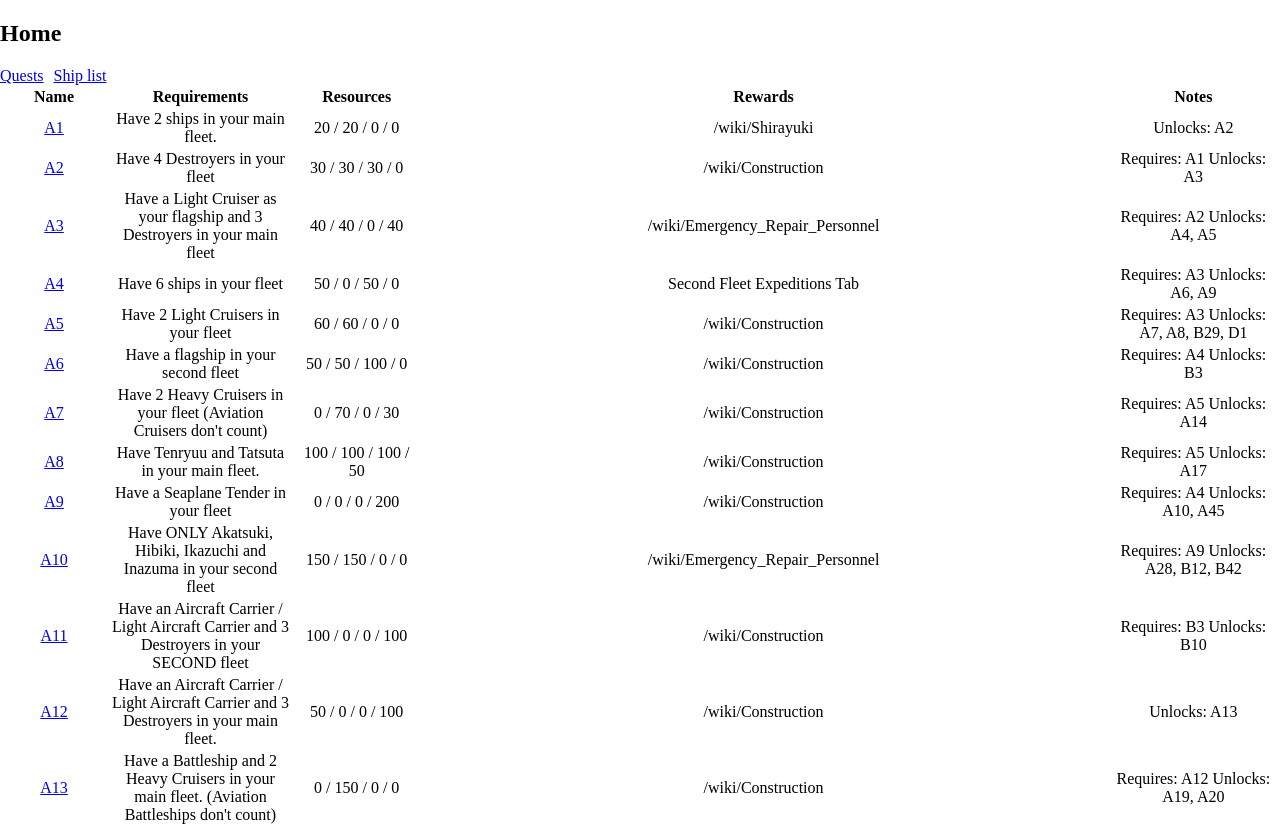
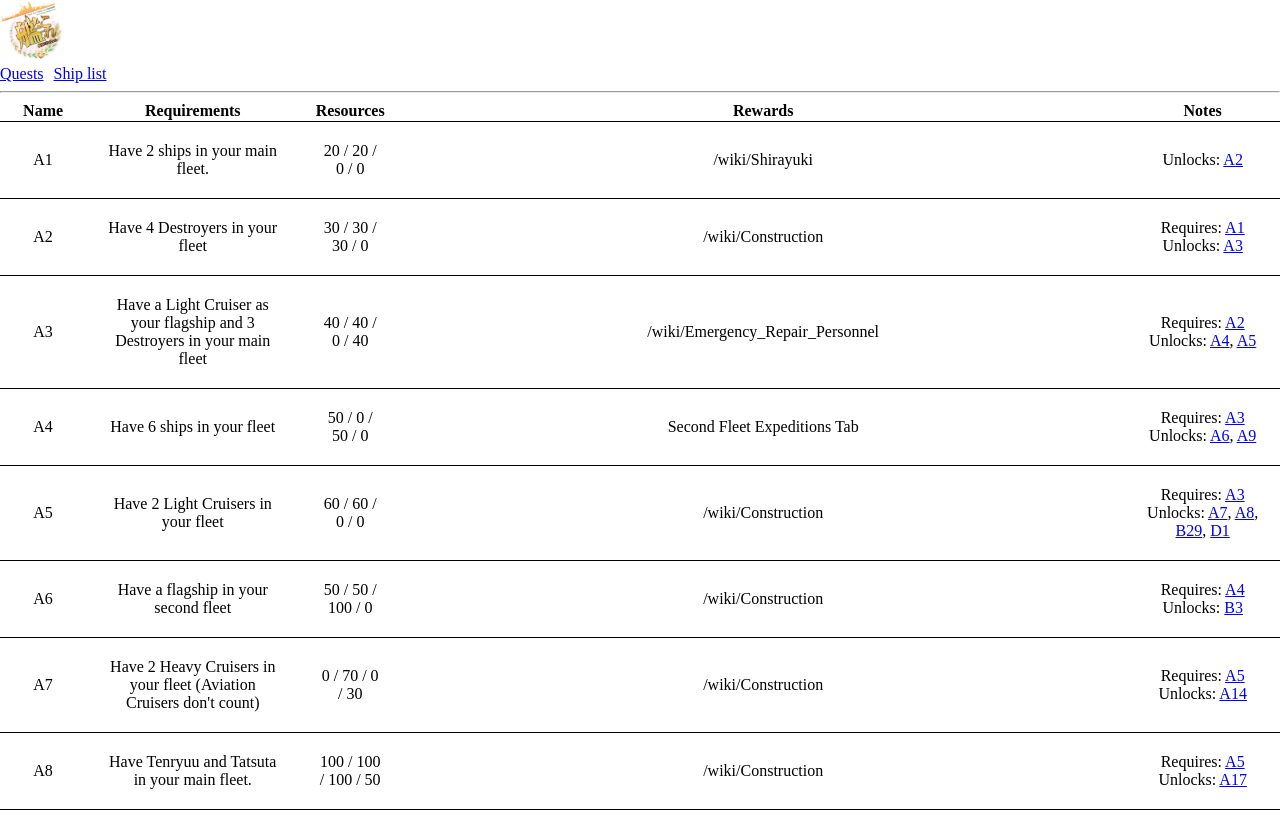
Before and after one commit to he305/KancolleData, a React (Create React App) app: page /Quests in a window 1280 px wide. Shown: the top 826 px of the page. Built offline with nearby package versions, Linux system fonts and the light colour scheme.

Commit message:
Quest links

```diff
--- a/src/App.css
+++ b/src/App.css
@@ -34,3 +34,8 @@ li {
 .nav li {
   margin-right: 10px
 }
+
+.logo {
+  width: 5%;
+  height: 5%;
+}
--- a/src/App.js
+++ b/src/App.js
@@ -1,9 +1,10 @@
 import React, { Component } from 'react';
 import './App.css';
-import ships_data from './ships.json'
+import ships_data from './ships.json';
 import {BrowserRouter, Switch, Route, Link} from 'react-router-dom';
 import Ship from './Ship';
 import Quest from './Quest';
+import logo from './Kantai_logo.png';
 
 
 class App extends Component {
@@ -11,12 +12,12 @@ class App extends Component {
     return (
       <BrowserRouter>
         <div>
-          <h2>Home</h2>
+          <img className="logo" src={logo}></img>
           <ul className="nav">
             <li><Link to={'/Quests'}>Quests</Link></li>
             <li><Link to={'/Ship'}>Ship list</Link></li>
           </ul>
-
+          <hr/>
           <Switch>
             <Route exact path='/Quests' component={Quest} />
             <Route exact path='/Ship' component={Ship} />
--- a/src/Quest.css
+++ b/src/Quest.css
@@ -3,6 +3,20 @@
 }
 
 td {
-    width: 20%;
+    width: 30%;
     text-align: center;
+
+    padding: 20px;
 }
+
+tr {
+    border-bottom: 1px solid;
+}
+
+table {
+    border-collapse: collapse;
+}
+
+.questName {
+    width: 10%;
+}
--- a/src/Quest.js
+++ b/src/Quest.js
@@ -7,6 +7,22 @@ class Quest extends Component {
     constructor(props) {
         super(props);
         this.getURL = this.getURL.bind(this);
+        this.convertNote = this.convertNote.bind(this);
+        this.state = {test : "<a href='https://google.com'>Test</a>"}
+    }
+
+    convertNote(data) {
+        var pattern = /[^><#][A-z]+\d+/g;
+        if (data.match(pattern) != null && data.match(pattern) != undefined) {
+            console.log(data.match(pattern));
+
+            data.match(pattern).map(function(match) {
+                var new_data = match.replace(/\s/g, '');
+                data = data.replace(match, " <a href=#" + new_data + ">" + new_data + "</a>")
+            })
+
+        }
+        return data;
     }
 
     getURL(data) {
@@ -16,11 +32,11 @@ class Quest extends Component {
     render() {
         return (
             <tr>
-                <td><a href={this.getURL(this.props.quest.name)} id={this.props.quest.name}>{this.props.quest.name}</a></td>
+                <td className="questName" id={this.props.quest.name}>{this.props.quest.name}</td>
                 <td>{this.props.quest.requirements}</td>
                 <td>{this.props.quest.resources}</td>
                 <td>{this.props.quest.rewards}</td>
-                <td>{this.props.quest.note}</td>
+                <td dangerouslySetInnerHTML={{__html:this.convertNote(this.props.quest.note)}}/>
             </tr>
         )
     }
--- a/src/Ship.js
+++ b/src/Ship.js
@@ -24,7 +24,7 @@ class ShipList extends Component {
     handleSearch(event) {
         var searchQuery = event.target.value.toLowerCase();
         var ships = ships_data.filter(function(el) {
-        var searchValue = el.Name.toLocaleLowerCase();
+        var searchValue = el.name.toLocaleLowerCase();
         return searchValue.indexOf(searchQuery) !== -1;
         });
 
@@ -36,7 +36,7 @@ class ShipList extends Component {
     render() {
         return (
         <div>
-            <input type="text" onChange={this.handleSearch} />
+            <input placeholder="Type ship name" type="text" onChange={this.handleSearch} />
             <ul>
             {
                 this.state.ships.map(function (el) {
--- a/src/index.css
+++ b/src/index.css
@@ -9,6 +9,6 @@ ul {
   list-style: none;
 }
 
-li {
-  display: inline-block
+input {
+  margin: 10px 0px;
 }
--- a/src/index.js
+++ b/src/index.js
@@ -1,11 +1,8 @@
 import React from 'react';
 import ReactDOM from 'react-dom';
 
-import {HashRouter} from 'react-router-dom';
-
 import './index.css';
 import App from './App';
-import Ship from './Ship';
 import registerServiceWorker from './registerServiceWorker';
 
 ReactDOM.render(
```
Also changed, not shown: src/Kantai_logo.png (added).
